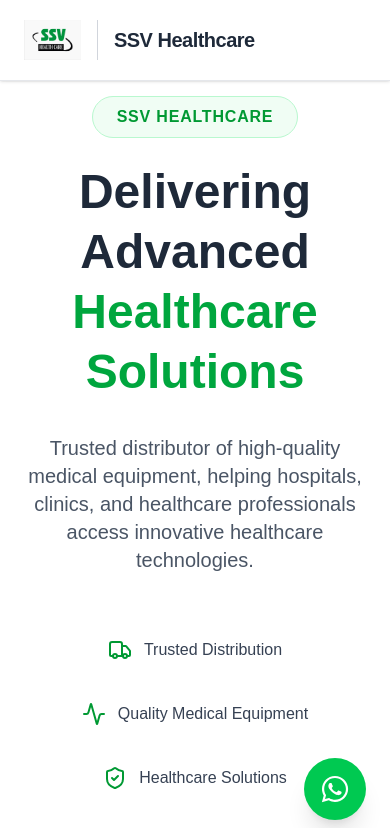
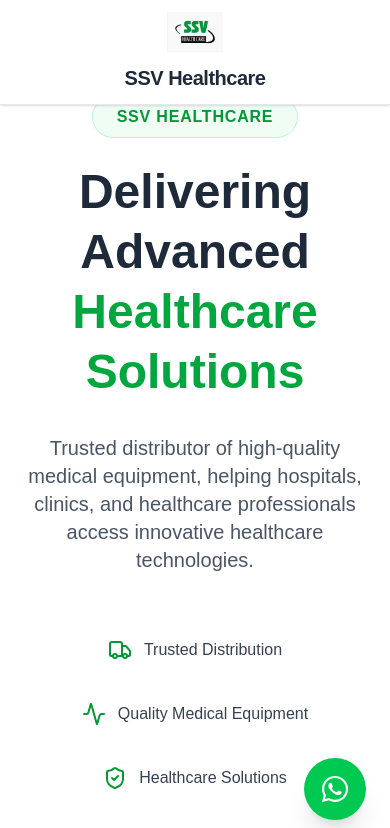
Before and after one commit to jayparashar10/ssv-healthcare, a Next.js app: page / in a window 390 px wide. Shown: the top 828 px of the page. Built offline with nearby package versions, Linux system fonts and the light colour scheme.

Commit message:
Fix mobile navbar

```diff
--- a/src/app/page.tsx
+++ b/src/app/page.tsx
@@ -73,19 +73,21 @@
   return (
     <main className="min-h-screen bg-white">
       <nav className="fixed top-0 left-0 right-0 bg-white/95 backdrop-blur-xl border-b border-gray-200 shadow-sm z-50">
-  <div className="max-w-7xl mx-auto px-6 py-5 flex justify-between items-center">
-    <div className="flex items-center gap-4">
+  <div className="max-w-7xl mx-auto px-4 py-3 flex flex-col md:flex-row justify-between items-center">
+    <div className="flex flex-col md:flex-row items-center gap-3">
 
   <Image
   src="/logo.jpeg"
+  alt="SSV Healthcare Logo"
   width={100}
   height={100}
   className="h-10 md:h-16 w-auto"
+  priority
 />
 
-  <div className="h-10 w-px bg-gray-300"></div>
+  <div className="hidden md:block h-10 w-px bg-gray-300"></div>
 
-  <div>
+  <div className="text-center md:text-left">
     <h2 className="text-xl md:text-3xl font-extrabold text-gray-800 tracking-tight">
   SSV Healthcare
 </h2>
```
